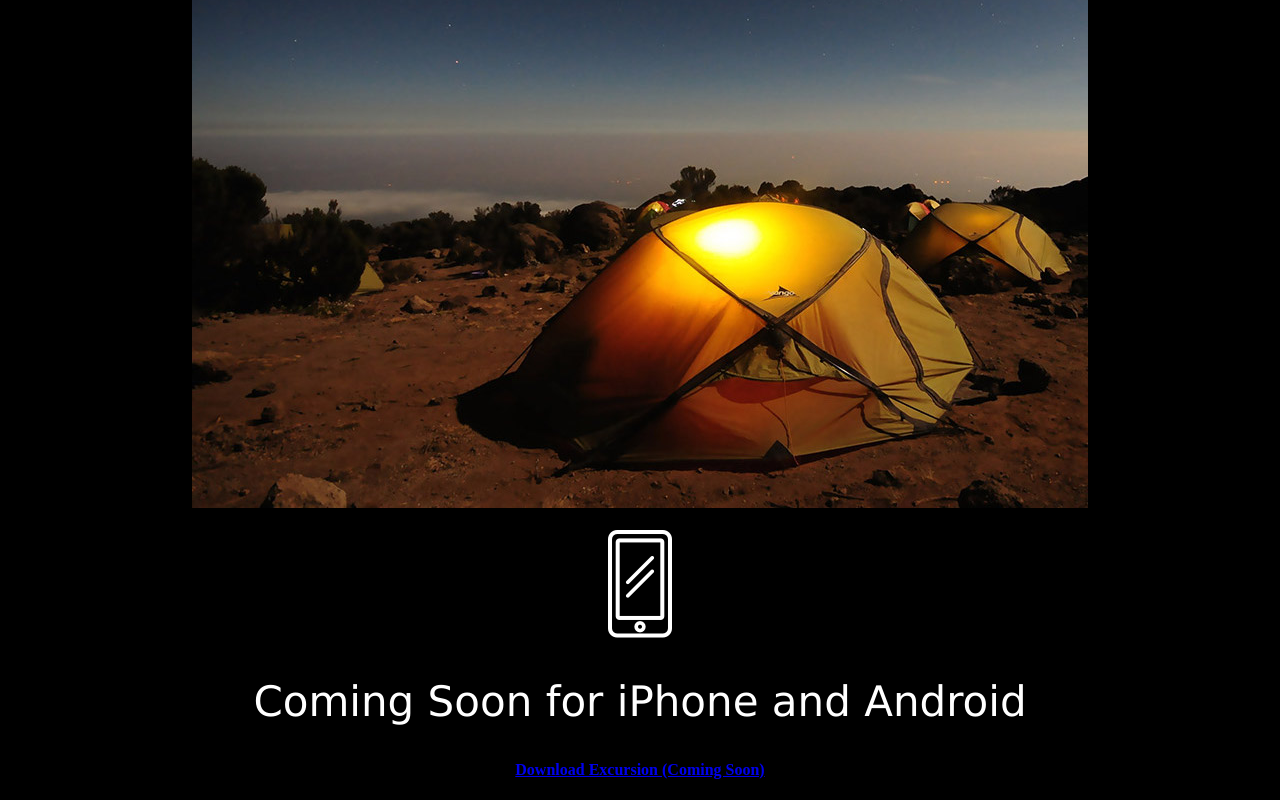
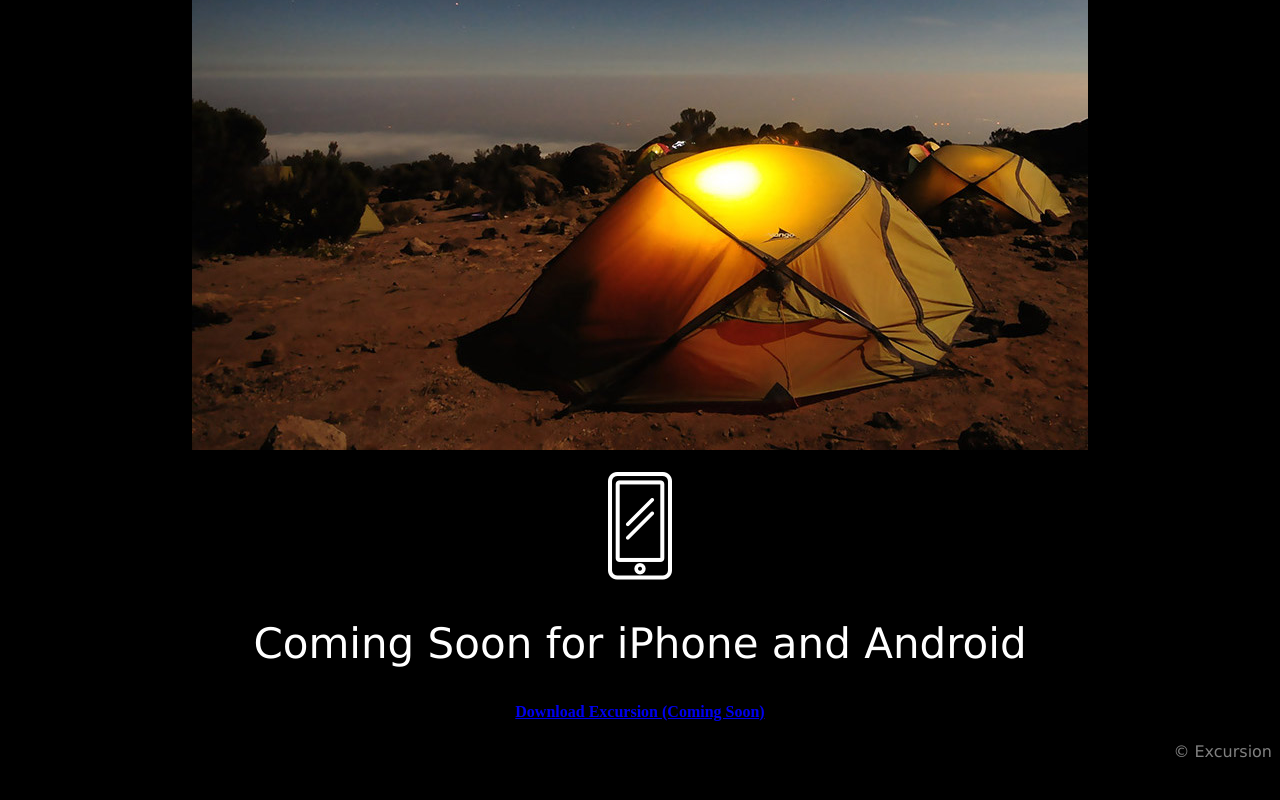
Before and after one commit to tcreel2/excursion, a plain HTML site: page index.html in a window 1280 px wide. Shown: the part 560-1360 px from the top of the page. After the commit the page ends 1337 px from the top, so only its background shows below. Drawn offline with Linux system fonts and the light colour scheme.

Commit message:
completed project

```diff
--- a/index.html
+++ b/index.html
@@ -27,5 +27,7 @@
 
 <h4><a href="#link">Download Excursion (Coming Soon)</a></h4>
 
+<p>&copy Excursion</p>
+
   </body>
 </html>
--- a/resources/css/style.css
+++ b/resources/css/style.css
@@ -7,6 +7,7 @@ h1{
   font-size: 50px;
   font-family: Verdana;
   color: white;
+  font-weight: normal;
 }
 
 h2 {
@@ -32,3 +33,9 @@ a:visited {
     background-color: none;
     text-decoration: none;
 }
+
+p {
+  text-align: right;
+  color: gray;
+  font-family: Verdana;
+}
```
